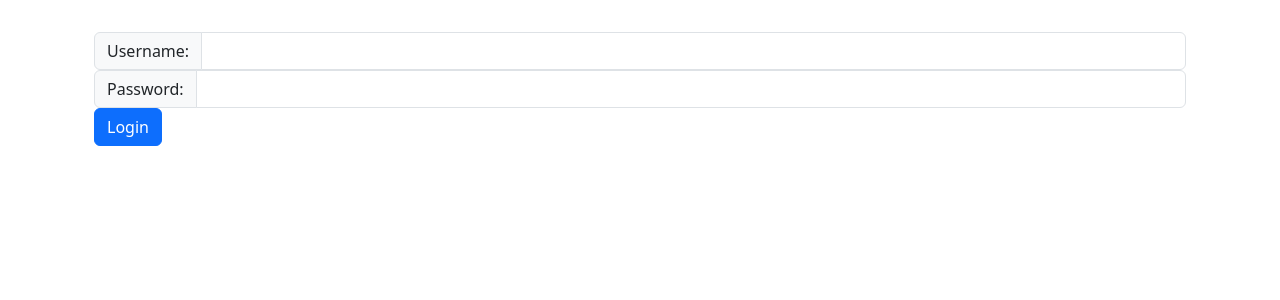
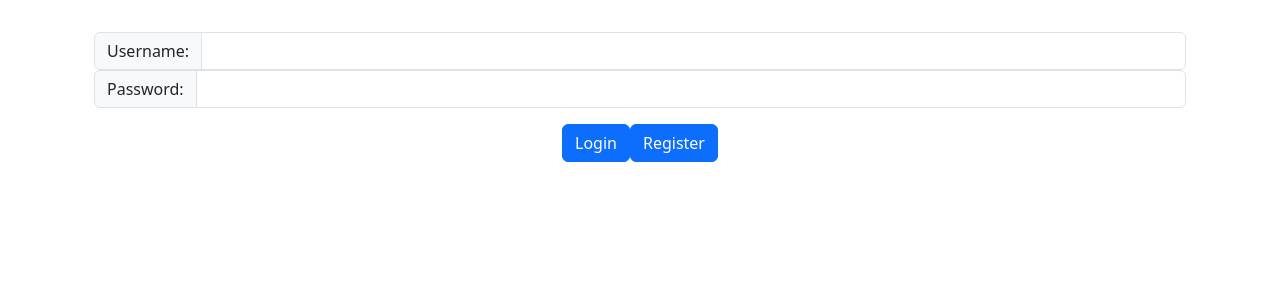
Before and after one commit to ArisKatsarakis/LifeDashboard, a React (Create React App) app in the folder life-dashboard/frontend/expense-app/: page / in a window 1280 px wide. Shown: the top 300 px of the page. Built offline with nearby package versions, Linux system fonts and the light colour scheme.

Commit message:
added logout and login capabilities

```diff
--- a/life-dashboard/frontend/expense-app/src/App.tsx
+++ b/life-dashboard/frontend/expense-app/src/App.tsx
@@ -1,19 +1,18 @@
 
 import './App.css';
 import 'bootstrap/dist/css/bootstrap.css';
-import { BrowserRouter, Route, Routes, useNavigate } from "react-router-dom";
+import { BrowserRouter, Route, Routes } from "react-router-dom";
 import '@fontsource/roboto/300.css';
 import '@fontsource/roboto/400.css';
 import '@fontsource/roboto/500.css';
 import '@fontsource/roboto/700.css';
 import Dashboard from './Components/Dashboard';
 import { ExpenseComponent } from './Components/ExpenseComponent';
-import { FormEvent, useEffect, useState } from 'react';
-import { Row, Col, Container, Form, InputGroup, Button } from 'react-bootstrap';
-import { authenticateApi } from './Utilities/ApiClient';
+import { useEffect, useState } from 'react';
+import { Container } from 'react-bootstrap';
 import { useCookies } from 'react-cookie';
 import { jwtDecode, JwtPayload } from 'jwt-decode';
-
+import { Login } from './Components/Login';
 
 
 
@@ -23,46 +22,6 @@ function App() {
   const [cookies, setCookie] = useCookies(['jsonToken']);
 
 
-  function Login() {
-    const [username, setUsername] = useState('');
-    const [password, setPassword] = useState('');
-    const navigate = useNavigate();
-    const handleSubmit = async (event: FormEvent<HTMLElement>) => {
-      event.preventDefault();
-      const response = await authenticateApi(username, password);
-      console.log(response);
-      if (response != 'Credentials Invalid') {
-        navigate('/');
-        setAuthenticated(true);
-        setCookie('jsonToken', response.token);
-      }
-    }
-    return (
-      <Container>
-        <Row style={{ marginTop: '2rem' }}>
-
-          <Form onSubmit={handleSubmit}>
-            <InputGroup>
-              <InputGroup.Text>Username: </InputGroup.Text>
-              <Form.Control type="text" value={username} onChange={event => {
-                setUsername(event.currentTarget.value)
-              }} />
-            </InputGroup>
-            <InputGroup>
-              <InputGroup.Text>Password: </InputGroup.Text>
-              <Form.Control type="password" value={password} onChange={event => {
-                setPassword(event.currentTarget.value)
-              }} />
-            </InputGroup>
-
-            <InputGroup>
-              <Button type='submit' >Login </Button>
-            </InputGroup>
-          </Form>
-        </Row>
-      </Container>
-    )
-  }
   const getToken = () => {
     console.log(cookies);
     if (cookies.jsonToken != null) {
--- a/life-dashboard/frontend/expense-app/src/Components/Header.tsx
+++ b/life-dashboard/frontend/expense-app/src/Components/Header.tsx
@@ -1,14 +1,27 @@
-import { Container, Button } from "react-bootstrap"
+import { useEffect } from "react";
+import { Container, Button, Row, Col } from "react-bootstrap"
+import { useCookies } from "react-cookie";
+import { useNavigate } from "react-router-dom";
+export function Header() {
+  const [cookies, setCookies] = useCookies(['jsonToken']);
+  const navigate = useNavigate();
+  const logoutFunction = () => {
+    setCookies('jsonToken', null);
+    window.location.reload();
 
-export function Header() {
+  };
+
   return (
     <Container style={{ border: '1px solid black', marginBottom: '1rem' }}>
-      <Button >
-        Login
-      </Button>
-      <Button style={{}}>
-        Register
-      </Button>
+      <Row>
+        <Col md='8'>
+        </Col>
+        <Col style={{ textAlign: 'right' }}>
+          <Button variant="danger" onClick={logoutFunction}>
+            Logout
+          </Button>
+        </Col>
+      </Row>
     </Container >
   );
 }
--- a/life-dashboard/frontend/expense-app/src/Components/Login.tsx
+++ b/life-dashboard/frontend/expense-app/src/Components/Login.tsx
@@ -1,20 +1,22 @@
 import { FormEvent, useState } from "react";
-import { Container, InputGroup, Row, Form, Button } from "react-bootstrap";
+import { Col, Container, InputGroup, Row, Form, Button } from "react-bootstrap";
 import { useNavigate } from "react-router-dom";
 import { authenticateApi } from "../Utilities/ApiClient";
+import { useCookies } from "react-cookie";
 
 export function Login() {
   const [username, setUsername] = useState('');
   const [password, setPassword] = useState('');
+  const [cookies, setCookies] = useCookies(['jsonToken']);
+
   const navigate = useNavigate();
   const handleSubmit = async (event: FormEvent<HTMLElement>) => {
     event.preventDefault();
     const response = await authenticateApi(username, password);
     console.log(response);
     if (response != 'Credentials Invalid') {
-      document.cookie += `walletUser:${username}`;
-      console.log(document.cookie);
-      console.log('fksjdlfjlaskjdkjf');
+      setCookies('jsonToken', response.token);
+      window.location.reload();
       navigate('/');
     }
   }
@@ -36,9 +38,13 @@ export function Login() {
             }} />
           </InputGroup>
 
-          <InputGroup>
-            <Button type='submit' >Login </Button>
-          </InputGroup>
+          <Row style={{ textAlign: 'center', marginTop: '1rem' }}>
+            <Col>
+              <Button type='submit' >Login </Button>
+              <Button> Register </Button>
+            </Col>
+          </Row>
+
         </Form>
       </Row>
     </Container>
--- a/life-dashboard/frontend/expense-app/src/Utilities/ApiClient.ts
+++ b/life-dashboard/frontend/expense-app/src/Utilities/ApiClient.ts
@@ -5,9 +5,7 @@ import axios from "axios";
 import { Wallet } from "../interfaces/WalletInterfaces";
 const name = 'katsar';
 const pass = 'test';
-
 export const authenticateApi = async (username?: string, password?: string) => {
-
   let payload = {
     username: name,
     password: pass
```
